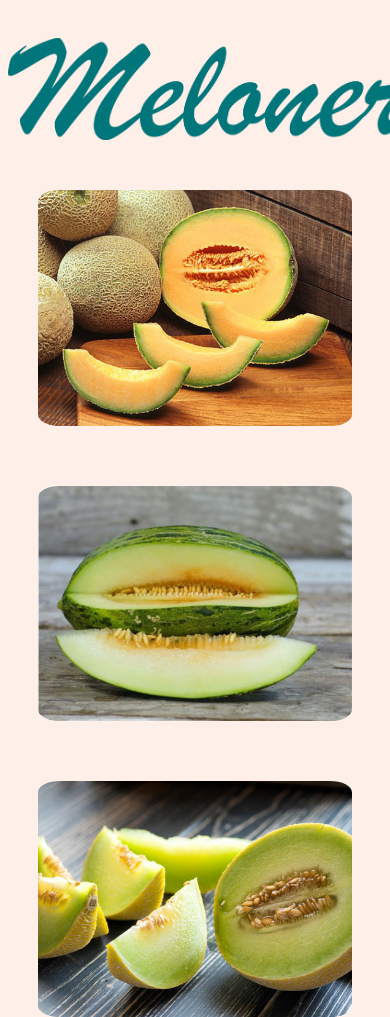
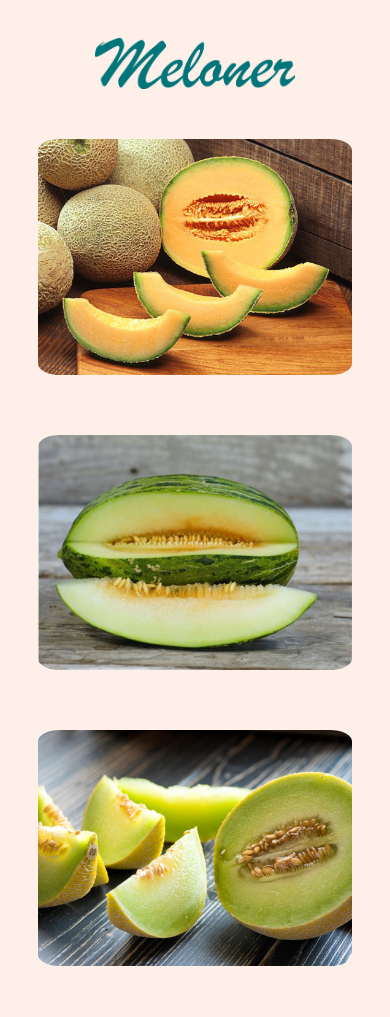
Before and after one commit to lillalund/FreakyFriday, a plain HTML site: page index.html in a window 390 px wide. Shown: the top 1017 px of the page. Drawn offline with Linux system fonts and the light colour scheme.

Commit message:
Update stylesheet.css

```diff
--- a/stylesheet.css
+++ b/stylesheet.css
@@ -66,6 +66,13 @@ img{
   [class*="col-"] {
     width: 100%;
   }
+  .logo{
+      width: 200px;
+      display: block;
+      margin-left: auto;
+      margin-right: auto;
+      padding: 30px 0px 20px 0px;
+  }
 
   .kolonner{
       column-count: 1;
```
